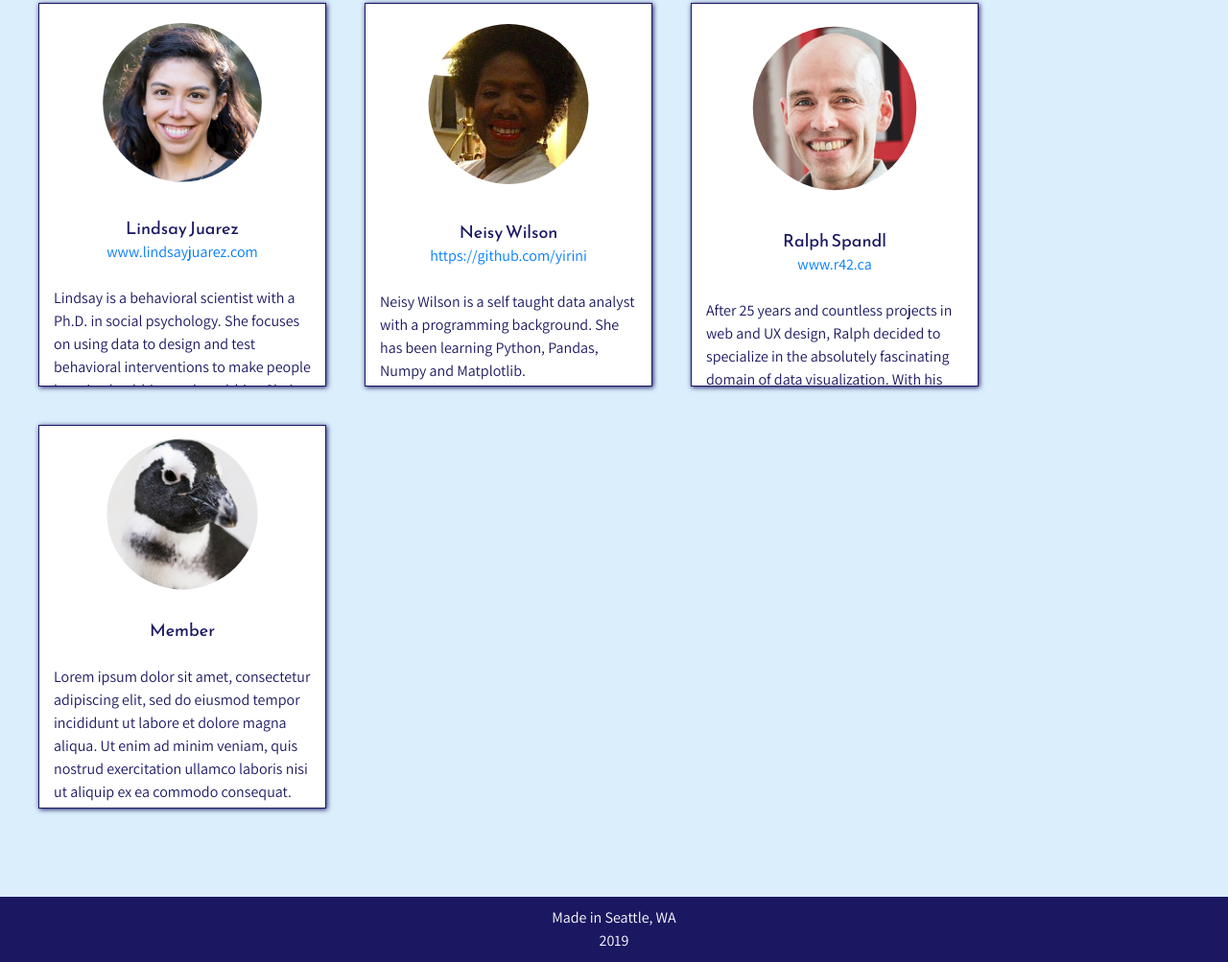
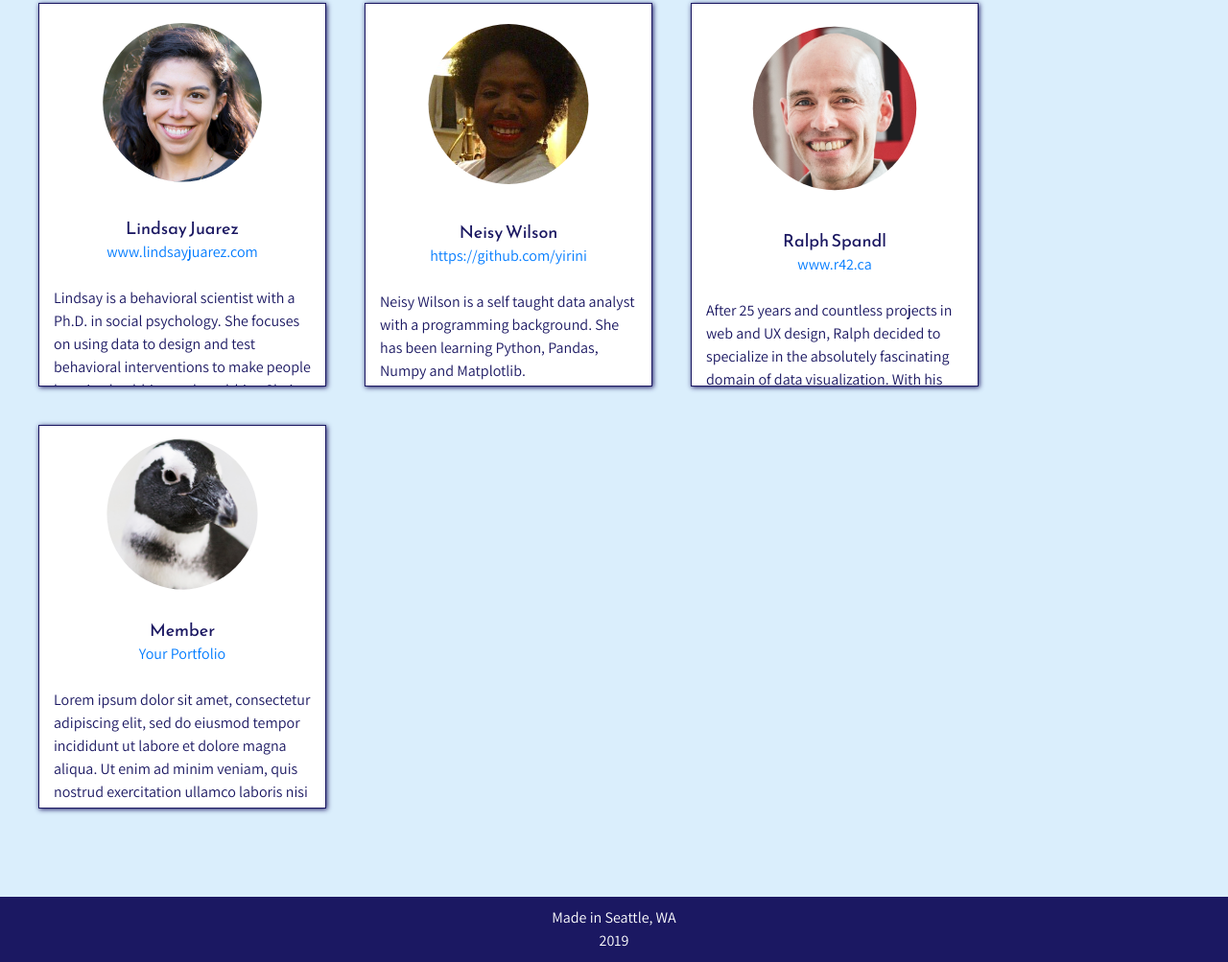
Before and after one commit to nancyorgan/SpaceBerries, a plain HTML site: page people.html in a window 1280 px wide. Shown: the part 1228-2231 px from the top of the page at 96% size. Drawn offline with Linux system fonts and the light colour scheme; a web font is replaced by a local one.

Commit message:
small updates

```diff
--- a/css/main.css
+++ b/css/main.css
@@ -133,7 +133,7 @@ h2, h4 {
     text-align: center;
 }
 
-.bio .portfolio {
+.portfolio {
     text-align: center;
     font-weight: 200;
 }
--- a/people.html
+++ b/people.html
@@ -49,8 +49,7 @@
             <div class="person seattle">
                 <img src="images/people/NancyOrgan.png">
                 <div class="bio">
-                    <div class="name">Nancy Organ </br>
-                        Founder and Seattle Organizer</div>
+                    <div class="name">Nancy Organ </br>Founder and Seattle Organizer</div>
                         <div class="portfolio"><a href="www.nancyorgan.com">www.nancyorgan.com</a></div><br>
                     Nancy started DVJS in June 2016 to create a space for the nascent data vis commuity to come
                     together. She studied Statistics and Biology at UC Berkeley and started her career in Medical
@@ -146,7 +145,8 @@
             <div class='person'>
                 <img src="images/penguin.png">
                 <div class="bio">
-                    <div class="name">Member</div><br>
+                    <div class="name">Member</div>
+                    <div class="portfolio"><a href="https://www.meetup.com/data-viz-jam-sessions">Your Portfolio</a></div><br>
                     <div class="en">
                         Lorem ipsum dolor sit amet, consectetur adipiscing elit,
                         sed do eiusmod tempor incididunt ut labore et dolore magna aliqua.
```
